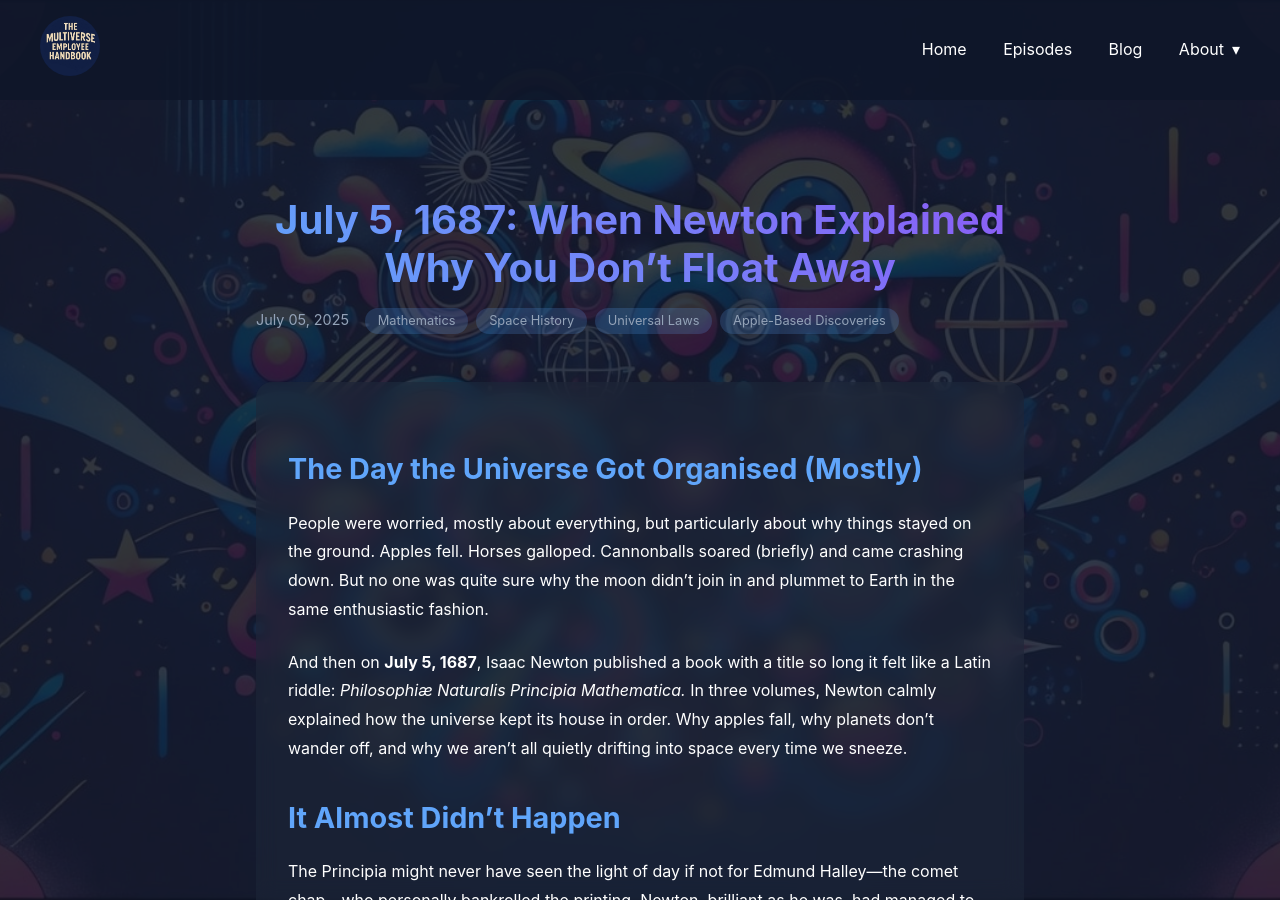
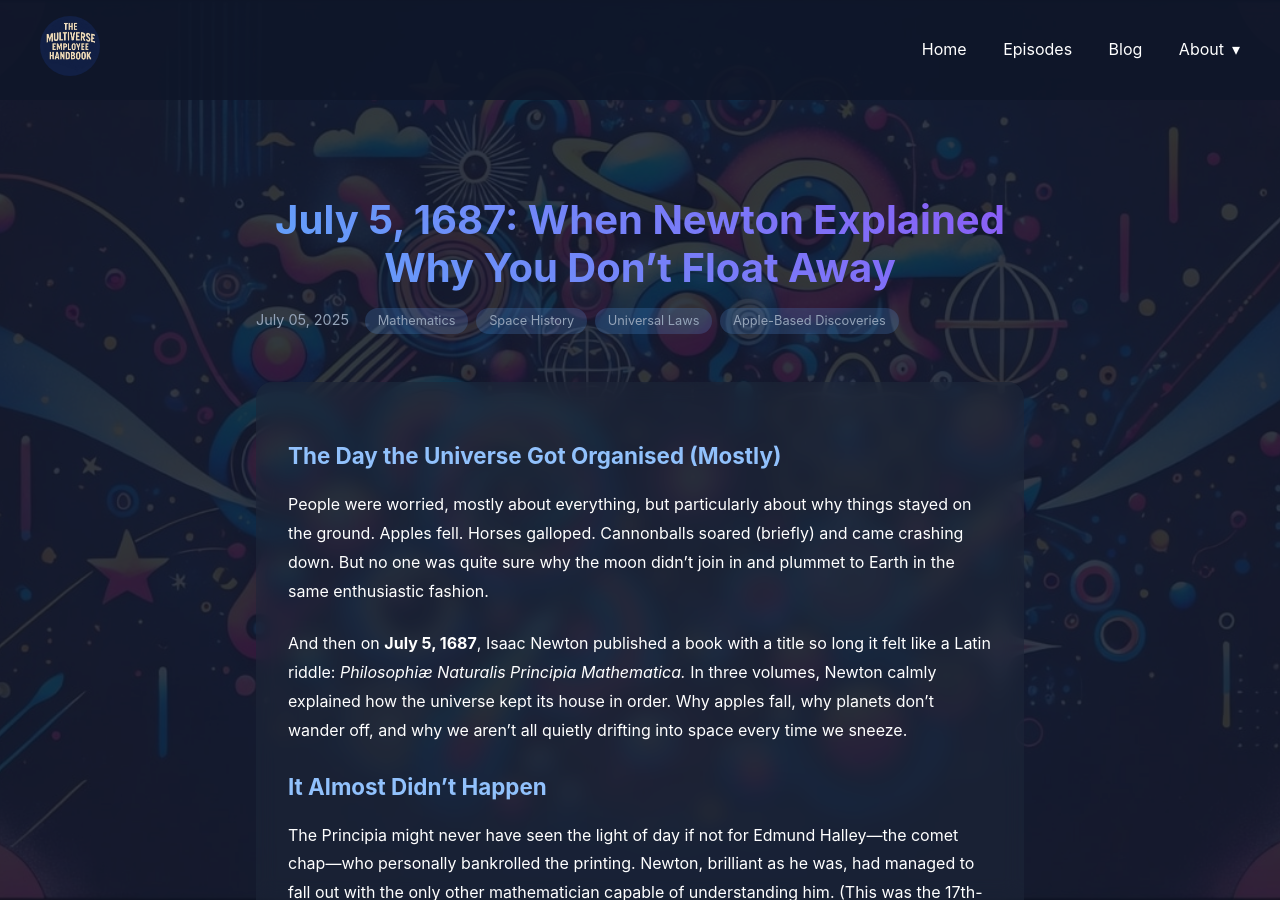
Before and after one commit to forward6/tmeh, a Jekyll site: the page built from _posts/2025-07-05-when-newton-explained-why-you-dont-float-away.md, in a window 1280 px wide and 900 px high. Built offline with Jekyll 4.4.1, drawn with Linux system fonts in a browser that asks for light colours.

Commit message:
And more...

```diff
--- a/_posts/2025-07-05-when-newton-explained-why-you-dont-float-away.md
+++ b/_posts/2025-07-05-when-newton-explained-why-you-dont-float-away.md
@@ -7,31 +7,31 @@ department: Department of Planetary Motion and Apple Trajectory Oversight
 categories: [Mathematics, Space History, Universal Laws, Apple-Based Discoveries]
 ---
 
-## The Day the Universe Got Organised (Mostly)
+### The Day the Universe Got Organised (Mostly)
 
 People were worried, mostly about everything, but particularly about why things stayed on the ground. Apples fell. Horses galloped. Cannonballs soared (briefly) and came crashing down. But no one was quite sure why the moon didn’t join in and plummet to Earth in the same enthusiastic fashion.
 
 And then on **July 5, 1687**, Isaac Newton published a book with a title so long it felt like a Latin riddle: *Philosophiæ Naturalis Principia Mathematica.* In three volumes, Newton calmly explained how the universe kept its house in order. Why apples fall, why planets don’t wander off, and why we aren’t all quietly drifting into space every time we sneeze.
 
-## It Almost Didn’t Happen
+### It Almost Didn’t Happen
 
 The Principia might never have seen the light of day if not for Edmund Halley—the comet chap—who personally bankrolled the printing. Newton, brilliant as he was, had managed to fall out with the only other mathematician capable of understanding him. (This was the 17th-century version of crowdfunding, only with fewer emails and more quills.)
 
 Halley’s intervention saved science from being reduced to “things fall down because they do” for another century.
 
-## How We’ve Used It Ever Since
+### How We’ve Used It Ever Since
 
 In the 337 years since, Newton’s ideas have been used for all sorts of fussy yet vital activities: building bridges that don’t collapse, plotting planetary orbits, and explaining why toast inevitably lands butter-side down.
 
 NASA still uses Newton’s framework today. They strap adventurous humans into enormous cylinders, set off controlled explosions underneath, and fling them into space—because three centuries later, it’s still the best idea we’ve got.
 
-## Why It Matters (Even if You Don’t Think It Does)
+### Why It Matters (Even if You Don’t Think It Does)
 
 We treat the Principia as a sacred text, but it’s really just a rulebook for how objects behave. Big ones, like moons and planets. And small ones, like apples, cannonballs, and the pen you dropped under the fridge last week.
 
 Newton’s laws gave us a universe that made sense—mostly. They made possible everything from satellite launches to the quiet reassurance that, barring catastrophe, your kettle isn’t going anywhere.
 
-## 337 Years of Falling Down Correctly
+### 337 Years of Falling Down Correctly
 
 Today, we celebrate 337 years of objects falling over in a way we can more or less predict. Physics students may still curse Newton’s name during exams, but the rest of us can be quietly grateful he wrote down the fine print of reality so we didn’t have to.
 
```
